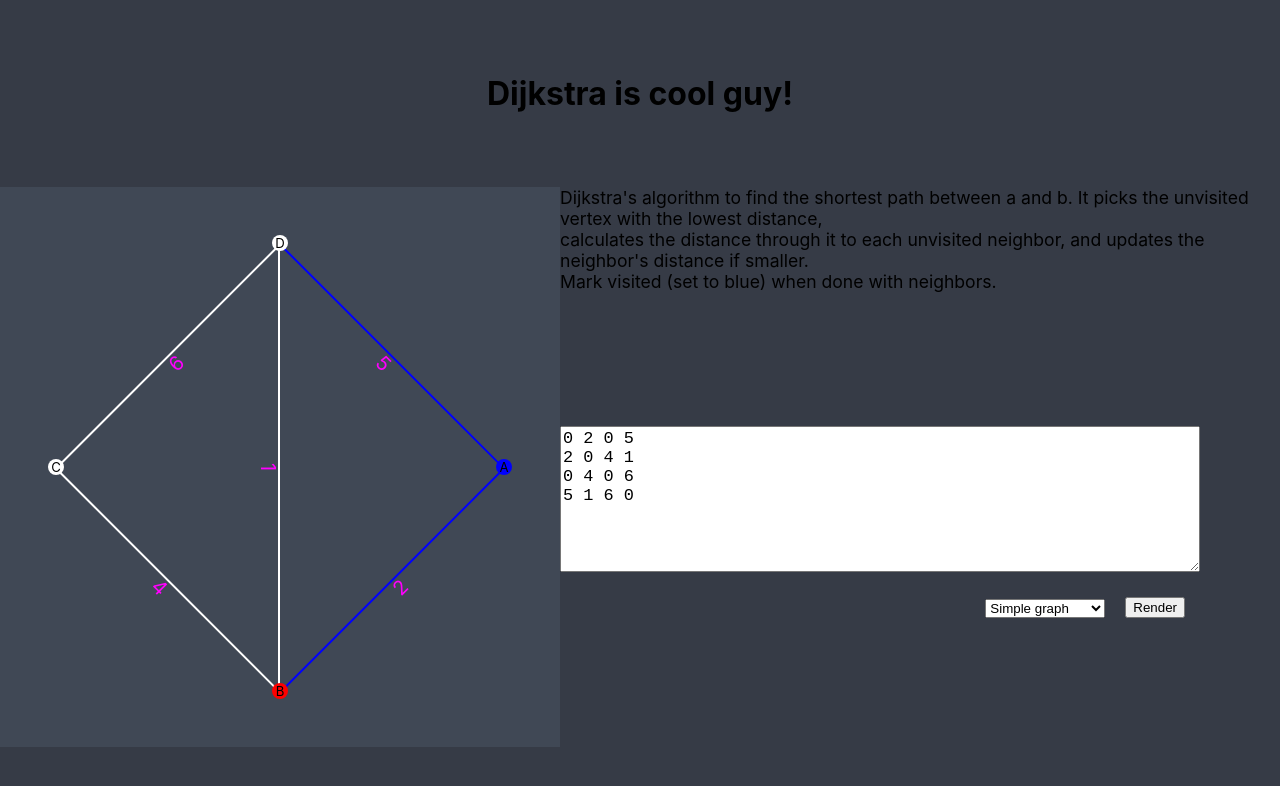
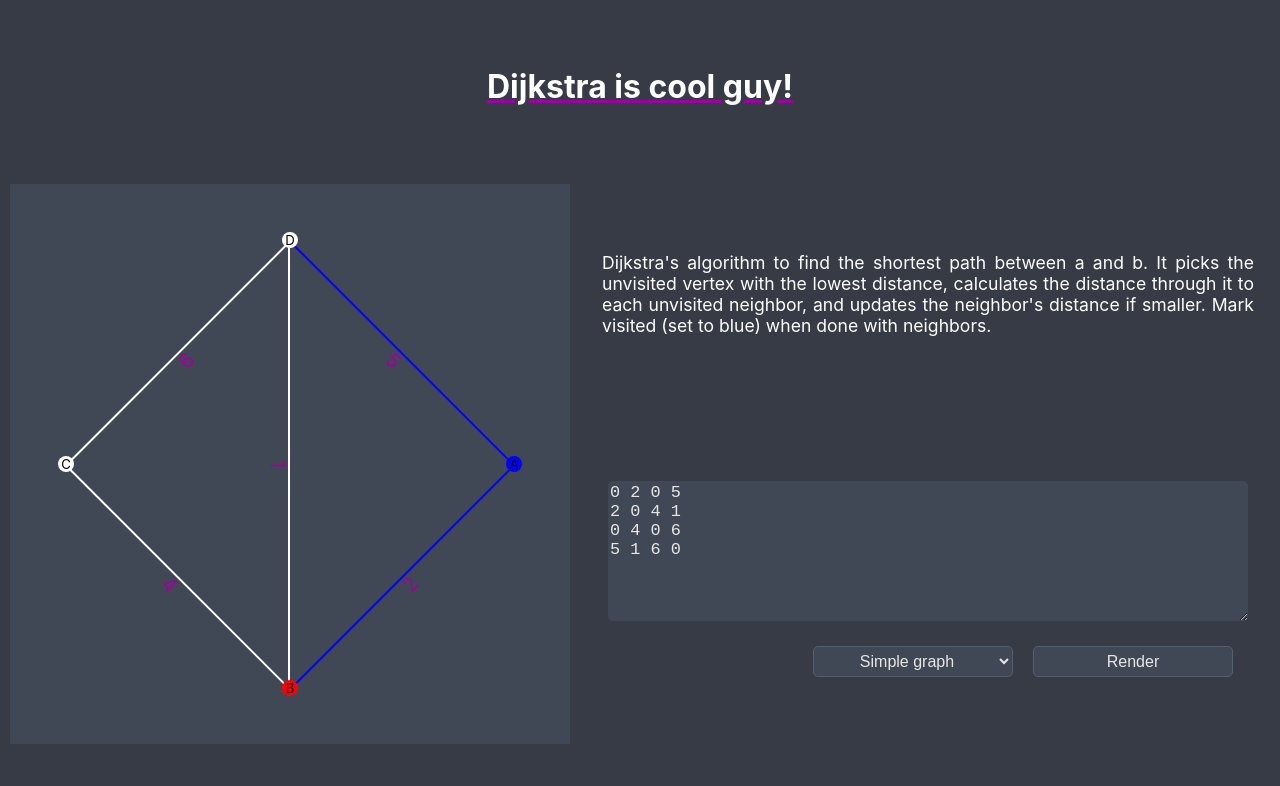
Before and after one commit to songofroland/pt-dijkstra, a React (Create React App) app: page / in a window 1280 px wide. Shown: the top 786 px of the page. Built offline with nearby package versions, Linux system fonts and the light colour scheme.

Commit message:
Unify app look across browsers (#18)
* Unified CSS styling across browsers

* Added max-width to description

```diff
--- a/src/App.css
+++ b/src/App.css
@@ -1,6 +1,14 @@
 :root {
   --background-color: #363b46;
   --element-background: #404855;
+  --hover: #535e70;
+  --text: white;
+  --element-text: rgb(230, 230, 230);
+  --highlight: rgb(161, 0, 161);
+}
+
+* {
+  box-sizing: border-box;
 }
 
 .app {
@@ -11,20 +19,31 @@
   flex-direction: column;
   align-items: center;
   justify-content: space-evenly;
+  color: var(--text);
 }
 
+.app h1 {
+  text-decoration: underline;
+  text-decoration-color: var(--highlight);
+}
 main {
   display: grid;
   grid-template-areas:
     'canvas description'
     'canvas editor';
+  gap: 1rem;
   justify-content: space-evenly;
+  place-items: center;
   width: 100%;
+  padding: 10px;
 }
 
 .description {
   grid-area: description;
   font-size: 1.1rem;
+  text-align: justify;
+  padding: 1rem;
+  max-width: 800px;
 }
 
 .canvas {
@@ -54,7 +73,7 @@ main {
   right: 0;
   text-align: center;
   font-size: 2.5em;
-  color: magenta;
+  color: var(--highlight);
 }
 
 .graph-editor {
@@ -76,6 +95,7 @@ main {
 
 .editor-bar > * {
   margin: 0px 10px;
+  margin-bottom: 10px;
   max-width: 100%;
 }
 
@@ -89,10 +109,32 @@ main {
   margin: auto;
 }
 
+input,
+select {
+  border: 1px solid var(--hover);
+  background-color: var(--element-background);
+  color: var(--element-text);
+  min-width: 200px;
+  padding: 5px;
+  text-align: center;
+  font-size: 1rem;
+  border-radius: 5px;
+  transition: all 0.3s;
+}
+
+input:hover,
+select:hover {
+  background-color: var(--hover);
+}
+
 textarea {
   margin-top: 10px;
   min-height: 8.3em;
   font-size: 1.3em;
+  background-color: var(--element-background);
+  border: none;
+  border-radius: 5px;
+  color: var(--element-text);
 }
 
 @media (max-width: 640px) {
@@ -101,6 +143,7 @@ textarea {
       'description'
       'canvas'
       'editor';
+    padding: 0;
   }
   .canvas {
     height: 90vmin;
--- a/src/components/Description.tsx
+++ b/src/components/Description.tsx
@@ -4,9 +4,9 @@ export default function Description() {
   return <>
     <div className="description">
         Dijkstra&apos;s algorithm to find the shortest path between a and b.
-        It picks the unvisited vertex with the lowest distance,<br/>calculates
+        It picks the unvisited vertex with the lowest distance, calculates
         the distance through it to each unvisited neighbor, and updates the
-        neighbor&apos;s distance if smaller.<br/>
+        neighbor&apos;s distance if smaller.
         Mark visited (set to blue) when done with neighbors.
     </div>
   </>;
--- a/src/components/GraphEditor.tsx
+++ b/src/components/GraphEditor.tsx
@@ -86,11 +86,9 @@ function GraphChooser({ possibleValues, selectCallback, selectedLabel }
 
 
   return <>
-    <div>
-      <select onChange={onChange} value={selectedLabel}>
-        {options}
-      </select>
-    </div>
+    <select onChange={onChange} value={selectedLabel}>
+      {options}
+    </select>
   </>;
 }
 
```
